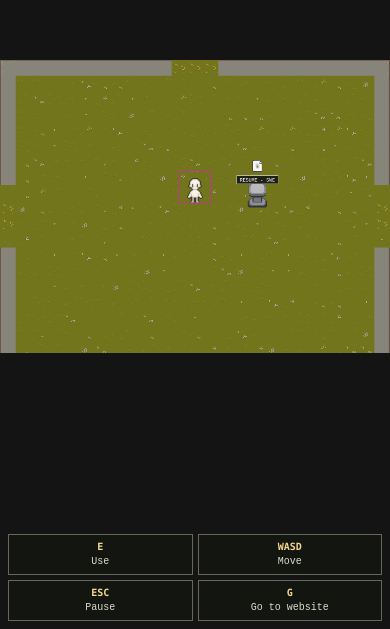
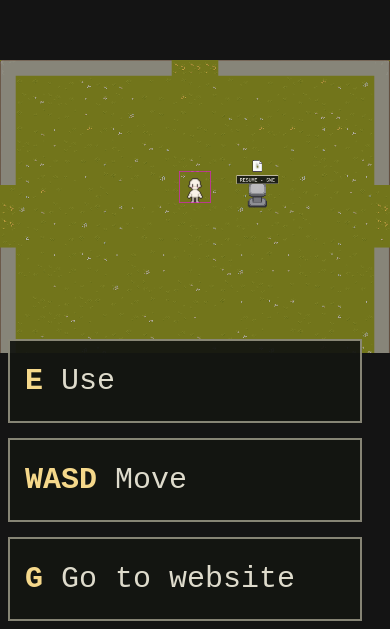
Before and after one commit to huynhli/portfolioWebsite, a React (Vite) app in the folder portfolioWebsite/: page / in a window 390 px wide. Shown: the part 215-844 px from the top of the page. Built offline with nearby package versions, Linux system fonts and the light colour scheme.

Commit message:
feat(game): make tutorial HUD interactive

```diff
--- a/portfolioWebsite/src/components/game/GameTutorialHud.css
+++ b/portfolioWebsite/src/components/game/GameTutorialHud.css
@@ -1,33 +1,38 @@
 .game-tutorial-hud {
     position: absolute;
     z-index: 20;
-    right: 16px;
-    bottom: 14px;
+    bottom: 16px;
     left: 16px;
     display: flex;
-    justify-content: center;
-    gap: 8px;
+    flex-direction: column;
+    align-items: flex-start;
+    gap: 24px;
     pointer-events: none;
 }
 
 .game-tutorial-card {
     display: flex;
-    min-width: 118px;
+    box-sizing: border-box;
+    width: min(354px, calc(100vw - 32px));
+    min-width: 0;
+    flex-wrap: wrap;
+    min-height: 84px;
     align-items: center;
-    justify-content: center;
-    gap: 8px;
-    padding: 7px 10px;
-    border: 1px solid rgb(206 201 179 / 46%);
-    background: rgb(20 22 18 / 88%);
+    justify-content: flex-start;
+    gap: 24px;
+    padding: 21px 30px;
+    border: 2px solid rgb(206 201 179 / 62%);
+    background: rgb(20 22 18 / 94%);
     color: #f5f1e5;
     font-family: monospace;
-    font-size: 11px;
+    font-size: 33px;
     line-height: 1.2;
-    white-space: nowrap;
+    text-align: left;
 }
 
 .game-tutorial-key {
     color: #f5d88b;
+    font: inherit;
     font-weight: 700;
 }
 
@@ -35,26 +40,32 @@
     color: #dedbcc;
 }
 
+.game-tutorial-card--website {
+    pointer-events: auto;
+    cursor: pointer;
+    appearance: none;
+}
+
+.game-tutorial-card--website:hover,
+.game-tutorial-card--website:focus-visible {
+    outline: 4px solid #f5d88b;
+    outline-offset: 3px;
+    border-color: #f5d88b;
+    background: #34382b;
+}
+
 @media (max-width: 640px) {
     .game-tutorial-hud {
-        right: 8px;
         bottom: 8px;
         left: 8px;
-        display: grid;
-        grid-template-columns: repeat(2, minmax(0, 1fr));
-        gap: 5px;
+        gap: 15px;
     }
 
     .game-tutorial-card {
-        min-width: 0;
-        flex-direction: column;
-        gap: 3px;
-        padding: 6px 5px;
-        font-size: 10px;
-    }
-
-    .game-tutorial-key {
-        white-space: normal;
-        text-align: center;
+        min-height: 84px;
+        flex-wrap: wrap;
+        gap: 15px 18px;
+        padding: 18px 15px;
+        font-size: 30px;
     }
 }
--- a/portfolioWebsite/src/components/game/GameTutorialHud.tsx
+++ b/portfolioWebsite/src/components/game/GameTutorialHud.tsx
@@ -4,27 +4,37 @@ export type ControlDevice = "keyboard" | "gamepad"
 
 type GameTutorialHudProps = {
     device: ControlDevice
+    onGoToWebsite: () => void
 }
 
-export function GameTutorialHud({ device }: GameTutorialHudProps) {
+export function GameTutorialHud({ device, onGoToWebsite }: GameTutorialHudProps) {
     const controls = device === "gamepad"
         ? [
-            { key: "A", action: "Use" },
-            { key: "LEFT STICK / D-PAD", action: "Move" },
-            { key: "START", action: "Pause" },
-            { key: "Y", action: "Go to website" },
+            { id: "use", key: "A", action: "Use" },
+            { id: "move", key: "LEFT STICK / D-PAD", action: "Move" },
+            { id: "website", key: "Y", action: "Go to website" },
         ]
         : [
-            { key: "E", action: "Use" },
-            { key: "WASD", action: "Move" },
-            { key: "ESC", action: "Pause" },
-            { key: "G", action: "Go to website" },
+            { id: "use", key: "E", action: "Use" },
+            { id: "move", key: "WASD", action: "Move" },
+            { id: "website", key: "G", action: "Go to website" },
         ]
 
     return (
         <aside className="game-tutorial-hud" aria-label="Game controls">
-            {controls.map(({ key, action }) => (
-                <div className="game-tutorial-card" key={action}>
+            {controls.map(({ id, key, action }) => id === "website" ? (
+                <button
+                    className="game-tutorial-card game-tutorial-card--website"
+                    key={id}
+                    type="button"
+                    aria-label="Go to website"
+                    onClick={onGoToWebsite}
+                >
+                    <kbd className="game-tutorial-key">{key}</kbd>
+                    <span className="game-tutorial-action">{action}</span>
+                </button>
+            ) : (
+                <div className="game-tutorial-card" key={id}>
                     <kbd className="game-tutorial-key">{key}</kbd>
                     <span className="game-tutorial-action">{action}</span>
                 </div>
--- a/portfolioWebsite/src/pages/GamePage.tsx
+++ b/portfolioWebsite/src/pages/GamePage.tsx
@@ -8,7 +8,7 @@ import { GAME_EVENTS } from "../components/game/gameEvents"
 
 type InputState = {
     move: Phaser.Math.Vector2
-    pausePressed: boolean
+    backPressed: boolean
     interactPressed: boolean
     websitePressed: boolean
     panelNavigate: -1 | 0 | 1
@@ -52,7 +52,7 @@ class TopDownGame extends Phaser.Scene {
     private speed = 400
     private inputState: InputState = {
         move: new Phaser.Math.Vector2(),
-        pausePressed: false,
+        backPressed: false,
         interactPressed: false,
         websitePressed: false,
         panelNavigate: 0,
@@ -60,7 +60,7 @@ class TopDownGame extends Phaser.Scene {
     private escKey!: Phaser.Input.Keyboard.Key
     private eKey!: Phaser.Input.Keyboard.Key
     private gKey!: Phaser.Input.Keyboard.Key
-    private previous = { pause: false, interact: false, website: false, panelDirection: 0 }
+    private previous = { back: false, interact: false, website: false, panelDirection: 0 }
     private lastInputDevice: ControlDevice = "keyboard"
     private notifiedInputDevice: ControlDevice = "keyboard"
     private interactiveObjects: InteractiveGameObject[] = []
@@ -316,25 +316,25 @@ class TopDownGame extends Phaser.Scene {
         this.inputState.move.set(dx, dy)
         if (this.inputState.move.length() > 1) this.inputState.move.normalize()
 
-        const keyboardPause = this.escKey.isDown
+        const keyboardBack = this.escKey.isDown
         const keyboardInteract = this.eKey.isDown
         const keyboardWebsite = this.gKey.isDown
-        const gamepadPause = !!pad?.buttons[9]?.pressed
+        const gamepadBack = !!pad?.buttons[9]?.pressed
         const gamepadInteract = !!pad?.buttons[0]?.pressed
         const gamepadWebsite = !!pad?.buttons[3]?.pressed
-        const pauseDown = keyboardPause || gamepadPause
+        const backDown = keyboardBack || gamepadBack
         const interactDown = keyboardInteract || gamepadInteract
         const websiteDown = keyboardWebsite || gamepadWebsite
 
-        this.inputState.pausePressed = pauseDown && !this.previous.pause
+        this.inputState.backPressed = backDown && !this.previous.back
         this.inputState.interactPressed = interactDown && !this.previous.interact
         this.inputState.websitePressed = websiteDown && !this.previous.website
-        this.previous.pause = pauseDown
+        this.previous.back = backDown
         this.previous.interact = interactDown
         this.previous.website = websiteDown
 
-        const keyboardUsed = keyboardLeft || keyboardRight || keyboardUp || keyboardDown || keyboardPause || keyboardInteract || keyboardWebsite
-        const gamepadUsed = dpadActive || stickActive || gamepadPause || gamepadInteract || gamepadWebsite
+        const keyboardUsed = keyboardLeft || keyboardRight || keyboardUp || keyboardDown || keyboardBack || keyboardInteract || keyboardWebsite
+        const gamepadUsed = dpadActive || stickActive || gamepadBack || gamepadInteract || gamepadWebsite
         if (gamepadUsed) this.lastInputDevice = "gamepad"
         else if (keyboardUsed) this.lastInputDevice = "keyboard"
         if (this.lastInputDevice !== this.notifiedInputDevice) {
@@ -385,11 +385,6 @@ class TopDownGame extends Phaser.Scene {
     }
 
     private handleActions(): boolean {
-        if (this.inputState.pausePressed) {
-            this.togglePause()
-            return true
-        }
-
         if (this.inputState.websitePressed) {
             this.game.events.emit(GAME_EVENTS.NAVIGATE_WEBSITE)
             return true
@@ -406,7 +401,7 @@ class TopDownGame extends Phaser.Scene {
 
         if (this.inputState.websitePressed) {
             this.game.events.emit(GAME_EVENTS.NAVIGATE_WEBSITE)
-        } else if (this.inputState.pausePressed) {
+        } else if (this.inputState.backPressed) {
             this.game.events.emit(GAME_EVENTS.RESUME_BACK)
         } else if (this.inputState.interactPressed) {
             this.game.events.emit(GAME_EVENTS.RESUME_SELECT)
@@ -455,11 +450,6 @@ class TopDownGame extends Phaser.Scene {
         this.cameras.main.setBounds(column * this.roomWidth, row * this.roomHeight, this.roomWidth, this.roomHeight)
     }
 
-    private togglePause() {
-        this.scene.launch("PauseMenu")
-        this.scene.pause()
-    }
-
     private move() {
         const { move } = this.inputState
         this.player.setVelocity(move.x * this.speed, move.y * this.speed)
@@ -469,43 +459,6 @@ class TopDownGame extends Phaser.Scene {
     private closeResumePanel = () => {
         this.resumePanelOpen = false
         this.previous.panelDirection = 0
-    }
-}
-
-class PauseMenu extends Phaser.Scene {
-    constructor() {
-        super("PauseMenu")
-    }
-
-    create() {
-        this.add.rectangle(0, 0, this.scale.width, this.scale.height, 0x000000, 0.6).setOrigin(0)
-        this.add.text(this.scale.width / 2, this.scale.height / 2, "Paused", {
-            fontSize: "48px",
-            color: "#ffffff",
-        }).setOrigin(0.5)
-
-        this.input.keyboard!.once("keydown-ESC", this.resumeGame, this)
-        this.input.keyboard!.once("keydown-G", this.navigateToWebsite, this)
-        this.input.gamepad?.on("down", this.onPadDown, this)
-        this.events.once(Phaser.Scenes.Events.SHUTDOWN, () => {
-            this.input.keyboard?.off("keydown-ESC", this.resumeGame, this)
-            this.input.keyboard?.off("keydown-G", this.navigateToWebsite, this)
-            this.input.gamepad?.off("down", this.onPadDown, this)
-        })
-    }
-
-    private onPadDown(_: Phaser.Input.Gamepad.Gamepad, button: Phaser.Input.Gamepad.Button) {
-        if (button.index === 9) this.resumeGame()
-        else if (button.index === 3) this.navigateToWebsite()
-    }
-
-    private navigateToWebsite() {
-        this.game.events.emit(GAME_EVENTS.NAVIGATE_WEBSITE)
-    }
-
-    private resumeGame() {
-        this.scene.stop()
-        this.scene.resume("TopDownGame")
     }
 }
 
@@ -527,7 +480,7 @@ export default function GamePage() {
                 autoCenter: Phaser.Scale.CENTER_BOTH,
             },
             parent: gameContainerRef.current!,
-            scene: [TopDownGame, PauseMenu],
+            scene: [TopDownGame],
             physics: {
                 default: "arcade",
                 arcade: {
@@ -564,7 +517,7 @@ export default function GamePage() {
     return (
         <div className="relative flex h-screen w-full flex-col">
             <div className="min-h-0 w-full flex-1" ref={gameContainerRef} />
-            <GameTutorialHud device={inputDevice} />
+            <GameTutorialHud device={inputDevice} onGoToWebsite={() => navigate("/notGame")} />
             {resumePanelOpen && gameInstance && (
                 <ResumePdfPanel game={gameInstance} onClose={closeResumePanel} />
             )}
```
